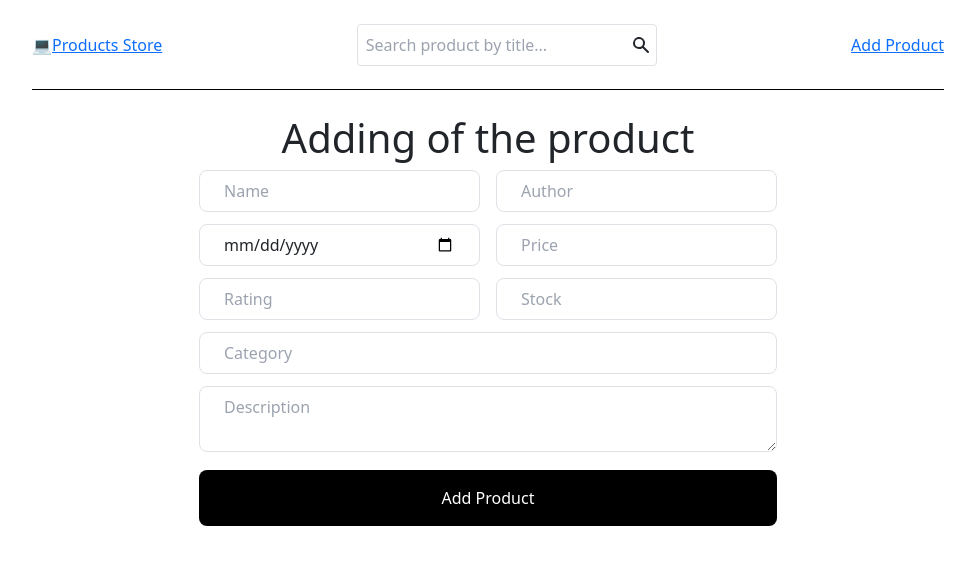
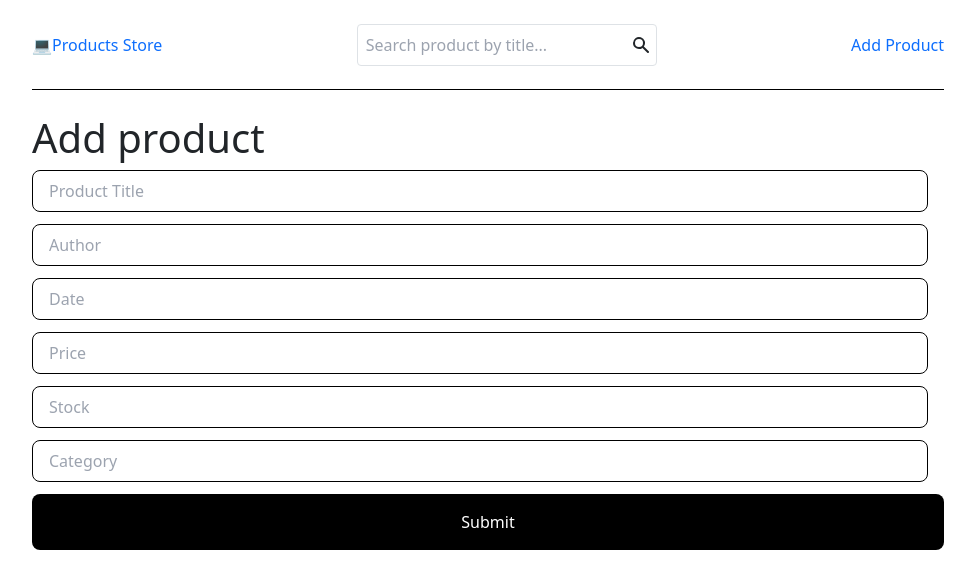
Before and after one commit to Aivazov/react-product-test-spa-sf, a React (Create React App) app: page /add-product in a window 1280 px wide. Shown: the top 588 px of the page, without its empty margins (152-1127 px from the left). Built offline with nearby package versions, Linux system fonts and the light colour scheme.

Commit message:
adding formik & yup

```diff
--- a/package.json
+++ b/package.json
@@ -8,17 +8,18 @@
     "@testing-library/user-event": "^13.5.0",
     "axios": "^1.3.4",
     "bootstrap": "^5.2.3",
+    "formik": "^2.2.9",
     "react": "^18.2.0",
     "react-bootstrap": "^2.7.2",
     "react-content-loader": "^6.2.1",
     "react-dom": "^18.2.0",
     "react-icons": "^4.8.0",
-    "react-paginate": "^8.1.5",
     "react-router": "^6.9.0",
     "react-router-dom": "^6.9.0",
     "react-scripts": "5.0.1",
     "sass": "^1.60.0",
-    "web-vitals": "^2.1.4"
+    "web-vitals": "^2.1.4",
+    "yup": "^1.0.2"
   },
   "scripts": {
     "start": "react-scripts start",
--- a/src/App.js
+++ b/src/App.js
@@ -3,7 +3,7 @@ import { lazy, useState } from 'react';
 import HeaderLayout from './components/HeaderLayout';
 
 import Products from './pages/Products';
-import AddProductForm from './pages/AddProductForm';
+import ProductForm from './pages/ProductForm';
 import NotFound from './pages/NotFound';
 
 import './App.css';
@@ -32,7 +32,8 @@ function App() {
             />
           }
         ></Route>
-        <Route path="add-product" element={<AddProductForm />}></Route>
+        <Route path="add-product" element={<ProductForm />}></Route>
+        {/* <Route path="add-product" element={<AddProductForm />}></Route> */}
         <Route path="*" element={<NotFound />}></Route>
       </Route>
     </Routes>
--- a/src/components/HeaderLayout.jsx
+++ b/src/components/HeaderLayout.jsx
@@ -12,12 +12,12 @@ export default function HeaderLayout({ searchValue, setSearchValue }) {
           <span role="img" aria-label="computer icon">
             💻
           </span>
-          <Link to="/" className="">
+          <Link to="/" className="no-underline">
             Products Store
           </Link>
         </p>
         <Searchbox searchValue={searchValue} setSearchValue={setSearchValue} />
-        <Link to="/add-product" className="">
+        <Link to="/add-product" className="no-underline">
           Add Product
         </Link>
       </header>
--- a/src/index.css
+++ b/src/index.css
@@ -1,6 +1,22 @@
 @tailwind base;
 @tailwind components;
 @tailwind utilities;
+
+/* @layer base {
+  a {
+    @apply no-underline;
+  }
+} */
+
+@layer components {
+  .input__base {
+    @apply border border-black rounded-lg py-2 px-4 text-start mr-4;
+  }
+
+  .form {
+    @apply flex flex-col justify-start items-stretch space-y-3;
+  }
+}
 
 body {
   margin: 0;
@@ -15,3 +31,7 @@ code {
   font-family: source-code-pro, Menlo, Monaco, Consolas, 'Courier New',
     monospace;
 }
+
+a {
+  text-decoration: none;
+}
--- /dev/null
+++ b/src/pages/ProductForm.jsx
@@ -0,0 +1,106 @@
+import React from 'react';
+import { Formik, Form, Field } from 'formik';
+import * as Yup from 'yup';
+
+const SignupSchema = Yup.object().shape({
+  productTitle: Yup.string()
+    .min(2, 'Too Short!')
+    .max(50, 'Too Long!')
+    .required('Required'),
+
+  author: Yup.string()
+    .min(2, 'Too Short!')
+    .max(50, 'Too Long!')
+    .required('Required'),
+
+  date: Yup.string()
+    .min(2, 'Too Short!')
+    .max(50, 'Too Long!')
+    .required('Required'),
+
+  price: Yup.number().required().positive().integer().required('Required'),
+
+  rating: Yup.number().required().positive().integer().required('Required'),
+
+  stock: Yup.number().required().positive().integer().required('Required'),
+
+  category: Yup.string()
+    .min(2, 'Too Short!')
+    .max(50, 'Too Long!')
+    .required('Required'),
+});
+
+export default function ProductForm() {
+  return (
+    <div>
+      <h1>Add product</h1>
+
+      <Formik
+        initialValues={{
+          productTitle: '',
+          author: '',
+          date: Date,
+          price: '',
+          rating: '',
+          stock: '',
+          category: '',
+        }}
+        validationSchema={SignupSchema}
+        onSubmit={(values) => {
+          // same shape as initial values
+
+          console.log(values);
+        }}
+      >
+        {({ errors, touched }) => (
+          <Form className="form">
+            <Field
+              name="productTitle"
+              className="input__base"
+              placeholder="Product Title"
+            />
+
+            {errors.productTitle && touched.productTitle ? (
+              <div>{errors.productTitle}</div>
+            ) : null}
+
+            <Field name="author" className="input__base" placeholder="Author" />
+
+            {errors.author && touched.author ? (
+              <div>{errors.author}</div>
+            ) : null}
+
+            <Field name="date" className="input__base" placeholder="Date" />
+
+            {errors.date && touched.date ? <div>{errors.date}</div> : null}
+
+            <Field name="price" className="input__base" placeholder="Price" />
+
+            {errors.price && touched.price ? <div>{errors.price}</div> : null}
+
+            <Field name="stock" className="input__base" placeholder="Stock" />
+
+            {errors.stock && touched.stock ? <div>{errors.stock}</div> : null}
+
+            <Field
+              name="category"
+              className="input__base"
+              placeholder="Category"
+            />
+
+            {errors.category && touched.category ? (
+              <div>{errors.category}</div>
+            ) : null}
+
+            <button
+              type="submit"
+              className="w-full bg-black rounded-lg text-white py-3 hover:bg-gray-600 transition-all ease duration-200"
+            >
+              Submit
+            </button>
+          </Form>
+        )}
+      </Formik>
+    </div>
+  );
+}
--- a/src/pages/Products.jsx
+++ b/src/pages/Products.jsx
@@ -1,6 +1,4 @@
 import React, { useState, useEffect } from 'react';
-import ReactPaginate from 'react-paginate';
-// import NoImage from '../assets/images/no-image.png';
 // import { getProducts } from '../API';
 import axios from 'axios';
 import ProductsElement from '../components/ProductsElement';
@@ -43,7 +41,7 @@ export default function Products({ searchValue, setSearchValue }) {
         setTotal(res.data.total);
         console.log('total products', res.data.total);
         setProducts(res.data.products);
-        setTotalPages(total / productsPerTime);
+        setTotalPages(res.data.total / productsPerTime);
         setIsLoading(false);
         console.log('totalPages', totalPages);
         return res;
@@ -54,6 +52,7 @@ export default function Products({ searchValue, setSearchValue }) {
 
   useEffect(() => {
     fetchProducts();
+    // onPageNav();
   }, [totalPages]);
 
   const sortById = () => {
@@ -168,35 +167,17 @@ export default function Products({ searchValue, setSearchValue }) {
     return axios
       .get(`${URL}?limit=${productsPerTime}&skip=${productsPerTime * index}`)
       .then((res) => {
-        // console.log('res.data.products', res.data.products);
         setTotal(res.data.total);
-        console.log('total products', res.data.total);
         setProducts(res.data.products);
         setTotalPages(total / productsPerTime);
         setIsLoading(false);
-        console.log('totalPages', totalPages);
         return res;
       });
   };
 
-  // const items = [1, 2, 3, 4, 5, 6, 7, 8, 9, 10, 11, 12, 13, 14];
-  // const [itemOffset, setItemOffset] = useState(0);
+  const onPageMove = (value) => {};
 
-  // const endOffset = itemOffset + itemsPerPage;
-  // console.log(`Loading items from ${itemOffset} to ${endOffset}`);
-  // const currentItems = productsArr.slice(itemOffset, endOffset);
-  // const pageCount = Math.ceil(productsArr.length / itemsPerPage);
-
-  // // Invoke when user click to request another page.
-  // const handlePageClick = (event) => {
-  //   const newOffset = (event.selected * itemsPerPage) % productsArr.length;
-  //   console.log(
-  //     `User requested page number ${event.selected}, which is offset ${newOffset}`
-  //   );
-  //   setItemOffset(newOffset);
-  // };
-
-  // fetchProducts();
+  console.log('TotalPages', totalPages);
   return (
     <div className="container">
       <div className="row justify-content-center">
@@ -248,20 +229,16 @@ export default function Products({ searchValue, setSearchValue }) {
                 {!isLoading && products.length < 1 && (
                   <div>Found no products yet</div>
                 )}
-                {/* <ReactPaginate
-                  className="flex flex-row space-x-2"
-                  breakLabel="..."
-                  previousLabel="<"
-                  nextLabel=">"
-                  onPageChange={(e) => setSkip(skip + 10)}
-                  pageRangeDisplayed={10}
-                  pageCount={totalPages}
-                  renderOnZeroPageCount={null}
-                /> */}
 
                 {totalPages && (
                   <Pagination>
-                    <Pagination.Prev />
+                    {activePage > 0 ? (
+                      <Pagination.Prev
+                        onClick={() => onPageNav(activePage - 1)}
+                      />
+                    ) : (
+                      <Pagination.Prev disabled />
+                    )}
                     {[...new Array(totalPages)].map((_, index) => (
                       <Pagination.Item
                         key={index}
@@ -275,7 +252,13 @@ export default function Products({ searchValue, setSearchValue }) {
                     {/* {Array.from({ length: 10 }).map((_, index) => (
                     <Pagination.Item key={index}>{index + 1}</Pagination.Item>
                   ))} */}
-                    <Pagination.Next />
+                    {activePage + 1 !== totalPages ? (
+                      <Pagination.Next
+                        onClick={() => onPageNav(activePage + 1)}
+                      />
+                    ) : (
+                      <Pagination.Next disabled />
+                    )}
                   </Pagination>
                 )}
 
```
Also changed, not shown: 1 other file (tests, documents, lock files or other folders).
